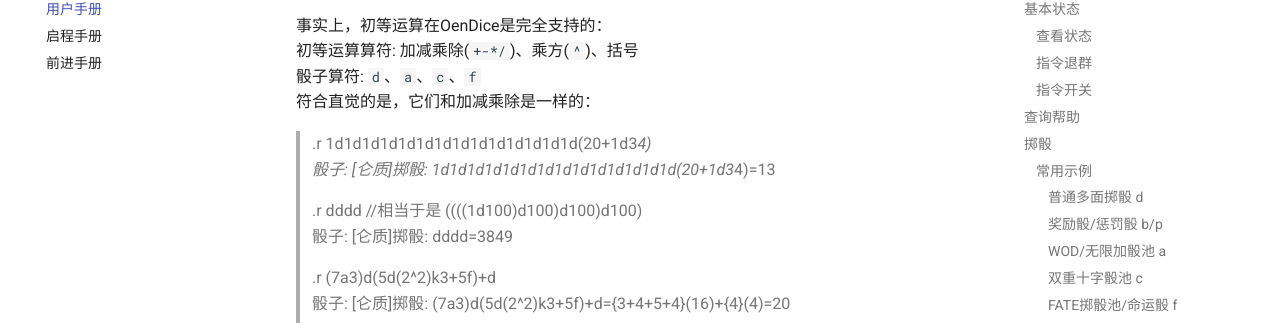
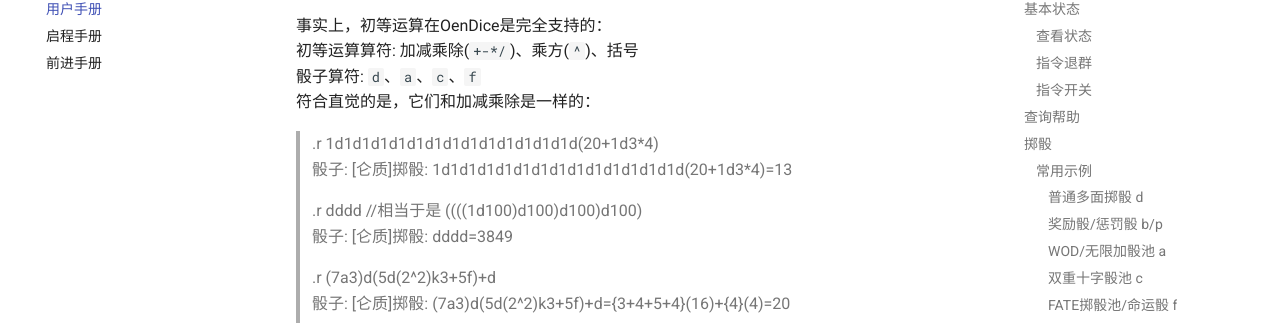
Before and after one commit to lunzhiPenxil/OlivaDiceDocs, an MkDocs documentation site: the page built from docs/OlivaDice3_User_Manual.md, in a window 1280 px wide and 900 px high, scrolled down 9305 px. Shown: the part 126-449 px from the top of the window. Built offline with MkDocs 1.6.1 and Material for MkDocs 9.7.7, drawn with Linux system fonts in a browser that asks for light colours; comment, search, counter and statistics services are not loaded.

```diff
--- a/docs/OlivaDice3_User_Manual.md
+++ b/docs/OlivaDice3_User_Manual.md
@@ -324,8 +324,8 @@ AfB
 初等运算算符: 加减乘除(`+-*/`)、乘方(`^`)、括号
 骰子算符: `d`、`a`、`c`、`f`
 符合直觉的是，它们和加减乘除是一样的：
-> .r 1d1d1d1d1d1d1d1d1d1d1d1d1d1d(20+1d3*4)
-> 骰子: [仑质]掷骰: 1d1d1d1d1d1d1d1d1d1d1d1d1d1d(20+1d3*4)=13
+> .r 1d1d1d1d1d1d1d1d1d1d1d1d1d1d(20+1d3\*4)
+> 骰子: [仑质]掷骰: 1d1d1d1d1d1d1d1d1d1d1d1d1d1d(20+1d3\*4)=13
 >
 > .r dddd  //相当于是 ((((1d100)d100)d100)d100)
 > 骰子: [仑质]掷骰: dddd=3849
```
